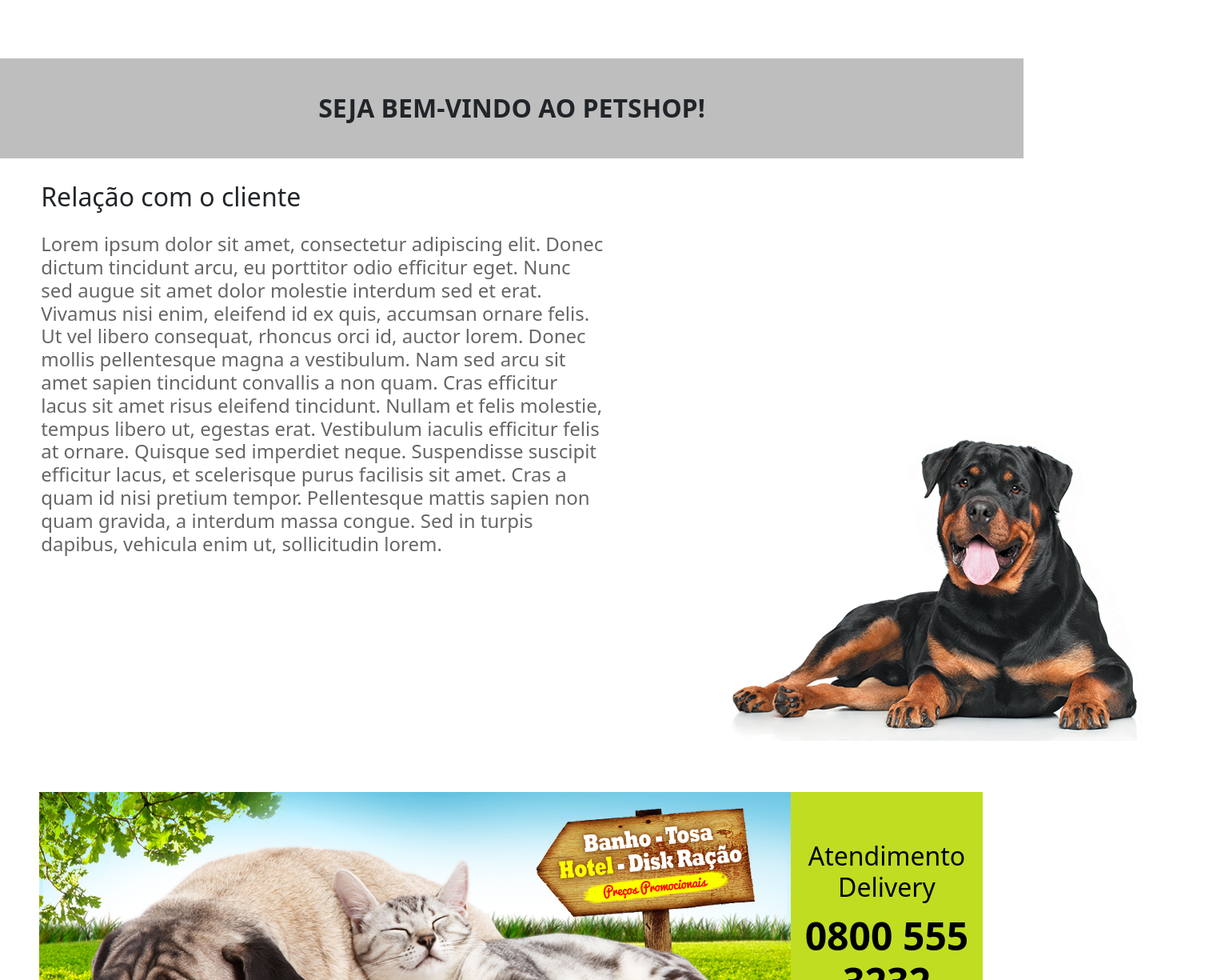
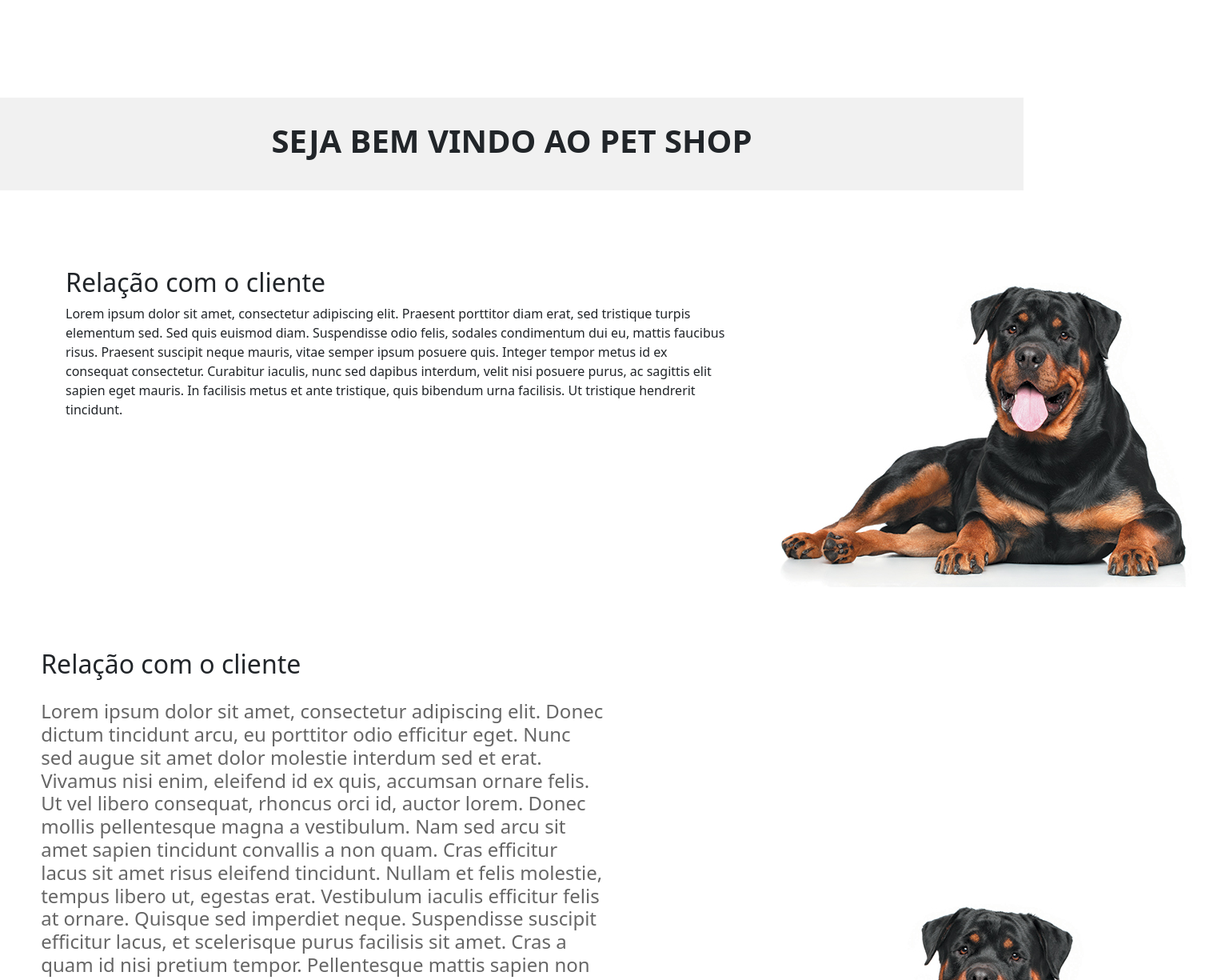
Before and after one commit to isabelatodescatt2/petshopAulaFORK, a React (Create React App) app: page / in a window 1280 px wide. Shown: the part 1140-2365 px from the top of the page at 80% size, 1537 px wide, since content can reach past the window. Built offline with nearby package versions, Linux system fonts and the light colour scheme.

Commit message:
mensagem sobre as alterações no submódulo

```diff
--- a/src/App.css
+++ b/src/App.css
@@ -1,8 +1,8 @@
-.logo img{
+.logo img {
 	height: 100px;
 }
 
-.menu{
+.menu {
 	font-weight: 500 !important;
 	text-transform: uppercase;
 	padding: 0 20px !important;
@@ -10,11 +10,11 @@
 	font-size: 18px !important;
 }
 
-.menu:first-child{
+.menu:first-child {
 	border-left: none !important;
 }
 
-.menu a{
+.menu a {
 	color: #666;
 	text-decoration: none;
 }
@@ -23,19 +23,19 @@
 	opacity: 0.7;
 }
 
-.carrosel .carousel-item{
+.carrosel .carousel-item {
 	height: 750px;
 	overflow: hidden;
 }
 
-.carrosel .carousel-item img{
+.carrosel .carousel-item img {
 	width: 100%;
 	height: 100%;
 	object-fit: cover;
 	object-position: center;
 }
 
-.servico img{
+.servico img {
 	width: 100%;
 	object-fit: cover;
 	display: block;
@@ -68,7 +68,7 @@
 	z-index: 0;
 }
 
-.txt_clientes{
+.txt_clientes {
 	position: relative;
 	z-index: 1;
 	color: #666;
@@ -96,6 +96,9 @@
 	padding-top: 5%;
 	font-weight: bolder;
 	color: black;
+	flex-direction: column;
+	align-items: center;
+	justify-content: center;
 }
 
 .delivery {
@@ -127,32 +130,32 @@
 	display: grid;
 }
 
-.mensagemForms{
+.mensagemForms {
 
 
 	height: 200px;
 }
 
 /* ================== Componente Contato ============== */
-.contato{
+.contato {
 	background-color: #333;
 }
 
-.form{
+.form {
 	margin: 10px 0;
 }
 
-.form input, .form textarea{
+.form input, .form textarea {
 	width: 100%;
 	padding: 5px;
 }
 
-.form textarea{
+.form textarea {
 	height: 300px;
 	resize: none;
 }
 
-.form input[type=submit]{
+.form input[type=submit] {
 	width: auto;
 	padding: 5px 20px;
 	background-color: #666;
@@ -160,26 +163,54 @@
 	float: right;
 }
 
-.info, .icones{
+.info, .icones {
 	color: #fff;
 }
 
-.contato h1{
+.contato h1 {
 	color: #fff;
 	font-size: 25px;
 	text-align: center;
 }
 
-.contato span{
+.contato span {
 	font-size: 20px;
 }
 
-iframe{
+iframe {
 	width: 100%;
 	height: 300px;
 }
 
-.rotulo{
+.rotulo {
 	background-color: #333;
 	color: #fff;
+	width: 800px;
+	padding: 5px 0px 5px 20px;
+	border-radius: 0 20px 20px 0;
+	text-transform: uppercase;
+	margin: 30px 0;
+	font-size: 20pt;
 }
+
+.bannerPromo {
+	width: 1005;
+	background-color: #f1f1f1;
+	padding: 30px 0;
+}
+
+.bannerPromo h1 {
+	text-align: center;
+	font-weight: bold;
+}
+
+button{
+	background-color: #333;
+	color: #ffffff;
+	border-radius: 5px !important;
+	padding: 5px 20px;
+}
+
+button:hover {
+	background-color: #000;
+}
--- /dev/null
+++ b/src/components/CallToAction.js
@@ -0,0 +1,11 @@
+import React from 'react'
+
+function CallToAction({ titulo }) {
+  return (
+    <div className='bannerPromo my-5'>
+      <h1>{ titulo }</h1>
+    </div>
+  )
+}
+
+export default CallToAction
--- /dev/null
+++ b/src/components/ContentImgLeft.js
@@ -0,0 +1,24 @@
+import React from 'react'
+import Container from 'react-bootstrap/Container';
+import Row from 'react-bootstrap/Row';
+import Col from 'react-bootstrap/Col';
+
+function ContentImgLeft({imagem, textoimagem, titulo, texto}) {
+  return (
+    <Container className='py-5'>
+        <Row>
+            <Col lg='6' md='6' sm='12'>
+                <img src={ imagem } alt={ textoimagem } className='img-fluid'/>
+            </Col>
+
+
+            <Col lg='6' md='6' sm='12'>
+                <h2>{ titulo }</h2>
+                <p>{ texto }</p>
+            </Col>
+        </Row>
+    </Container>
+  )
+}
+
+export default ContentImgLeft
--- /dev/null
+++ b/src/components/ContentImgRight.js
@@ -0,0 +1,23 @@
+import React from 'react'
+import Container from 'react-bootstrap/Container';
+import Row from 'react-bootstrap/Row';
+import Col from 'react-bootstrap/Col';
+
+function ContentImgRight({titulo, texto, imagem, textoImagem, mostrarBotao = false}) {
+    return (
+        <Container className='py-5'>
+          <Row>
+            <Col lg='9' md='9' sm='12'>
+                <h2>{ titulo }</h2>
+                <p>{ texto }</p>
+                { mostrarBotao && <button>Saiba mais</button>}
+            </Col>
+            <Col lg='3' md='6' sm='12'>
+                <img src={ imagem } alt={ textoImagem }/>
+            </Col>
+          </Row>
+        </Container>
+      );
+}
+
+export default ContentImgRight
--- a/src/components/Delivery.js
+++ b/src/components/Delivery.js
@@ -1,15 +1,25 @@
 import React from 'react'
-import Col from 'react-bootstrap/Col'
+import Container from 'react-bootstrap/Container';
+import Row from 'react-bootstrap/Row';
+import Col from 'react-bootstrap/Col';
+
 
 function Delivery(props) {
   return (
-    <Col className='delivery'>
-          <img className='img_Delivery' src={ props.imagemDelivery } alt={ props.altDelivery } />
-          <div className='atendimento_txt'>
-            <h3 className='titulo_delivery text-center'>{ props.tituloDelivery }</h3>
-            <h2 className='delivery_titulo text-center'>{ props.numeroDelivery }</h2>
-          </div>
-      </Col>
+    <Container className='delivery'>
+        <Row>
+          <Col lg='6' md='6' sm='12' className='pe-0'>
+            <img className='img_Delivery img-fluid' src={ props.imagemDelivery } alt={ props.altDelivery } />
+          </Col>
+          <Col lg='6' md='6' sm='12' className='ps-0'>
+            <div className='atendimento_txt d-flex'>
+              <h3 className='titulo_delivery text-center'>{ props.tituloDelivery }</h3>
+              <h2 className='delivery_titulo text-center'>{ props.numeroDelivery }</h2>
+            </div>
+          </Col>
+        </Row>
+
+      </Container>
   )
 }
 
--- a/src/components/Rotulo.js
+++ b/src/components/Rotulo.js
@@ -7,7 +7,7 @@ function Rotulo({rotulo}) {
   return (
     <Container fluid>
       <Row>
-        <Col>
+        <Col className='px-0'>
             <h1 className='rotulo'>{ rotulo }</h1>
         </Col>
       </Row>
--- a/src/pages/Adestramento.js
+++ b/src/pages/Adestramento.js
@@ -3,7 +3,7 @@ import React from "react";
 const Adestramento = () => {
 	return (
 		<div>
-			<h1>Adestramento</h1>
+
 		</div>
 	);
 };
--- a/src/pages/BanhoTosa.js
+++ b/src/pages/BanhoTosa.js
@@ -1,10 +1,21 @@
 import React from "react";
 import Rotulo from "../components/Rotulo";
+import ContentImgLeft from "../components/ContentImgLeft.js"
+import banhoTosa from "../imagens/banhoTosa.jpg"
+import CallToAction from "../components/CallToAction.js";
+import ContentImgRight from "../components/ContentImgRight.js";
+import vacina from "../imagens/imagens-banho-e-tosa/vacina-cachorro.jpg"
 
 const BanhoTosa = () => {
 	return (
 		<div>
 			<Rotulo rotulo='Banho e Tosa' />
+
+			<ContentImgLeft imagem={ banhoTosa } textoimagem='Foto de banho e tosa' titulo='Cuidados com seu pet' texto='Lorem ipsum dolor sit amet, consectetur adipiscing elit. Praesent porttitor diam erat, sed tristique turpis elementum sed. Sed quis euismod diam. Suspendisse odio felis, sodales condimentum dui eu, mattis faucibus risus. Praesent suscipit neque mauris, vitae semper ipsum posuere quis. Integer tempor metus id ex consequat consectetur. Curabitur iaculis, nunc sed dapibus interdum, velit nisi posuere purus, ac sagittis elit sapien eget mauris. In facilisis metus et ante tristique, quis bibendum urna facilisis. Ut tristique hendrerit tincidunt.'/>
+
+			<CallToAction titulo='PET CARE' />
+
+			<ContentImgRight titulo='Atenção especial ao seu pet' texto='Lorem ipsum dolor sit amet, consectetur adipiscing elit. Praesent ex justo, dictum nec ante nec, commodo mollis nibh. Sed nec nisl varius lorem dictum ornare. Donec fringilla sagittis ipsum quis finibus. Quisque laoreet congue vehicula. Sed et tempus dolor. Ut eget fermentum tellus. Orci varius natoque penatibus et magnis dis parturient montes, nascetur ridiculus mus. Fusce lacinia nulla a velit posuere, non pretium velit commodo. Aliquam aliquet ipsum et ligula condimentum pharetra. Vestibulum ante ipsum primis in faucibus orci luctus et ultrices posuere cubilia curae; Proin placerat malesuada purus, sed maximus ante ultricies eu.' imagem={ vacina } textoImagem='Cachorro sendo vacinado' mostrarBotao={ true }/>
 		</div>
 	);
 };
--- a/src/pages/Home.js
+++ b/src/pages/Home.js
@@ -1,4 +1,5 @@
 import React from "react";
+import Row from 'react-bootstrap/Row';
 import Banner from "../components/Banner";
 import banner from "../imagens/banner.jpg";
 import Servico from "../components/Servico";
@@ -6,10 +7,11 @@ import banhoTosa from "../imagens/banhoTosa.jpg";
 import vacinaCachorro from "../imagens/vacina-cachorro.jpg";
 import adestramento from "../imagens/adestramento.jpg";
 import hotelResort from "../imagens/hotel-para-cachorros.jpg";
-import TituloSecao from "../components/TituloSecao";
 import Cliente from "../components/Cliente";
 import Cachorro from "../imagens/rottweiller.jpg"
 import Delivery from "../components/Delivery";
+import CallToAction from "../components/CallToAction";
+import ContentImgRight from "../components/ContentImgRight";
 
 const Home = () => {
 	return (
@@ -23,7 +25,10 @@ const Home = () => {
 			<Servico imagemServico={ hotelResort } tituloImagem="Hotel e resorts para pets" tituloServico="Hotel Resort" />
 			</section>
 
-			<TituloSecao />
+			<CallToAction titulo='SEJA BEM VINDO AO PET SHOP'/>
+
+			<ContentImgRight titulo='Relação com o cliente' texto='Lorem ipsum dolor sit amet, consectetur adipiscing elit. Praesent porttitor diam erat, sed tristique turpis elementum sed. Sed quis euismod diam. Suspendisse odio felis, sodales condimentum dui eu, mattis faucibus risus. Praesent suscipit neque mauris, vitae semper ipsum posuere quis. Integer tempor metus id ex consequat consectetur. Curabitur iaculis, nunc sed dapibus interdum, velit nisi posuere purus, ac sagittis elit sapien eget mauris. In facilisis metus et ante tristique, quis bibendum urna facilisis. Ut tristique hendrerit tincidunt.' imagem={ Cachorro } alt='Foto do Rottweiller'/>
+
 
 			<section className='section d-flex'>
 			<Cliente tituloCliente="Relação com o cliente" textCliente="Lorem ipsum dolor sit amet, consectetur adipiscing elit. Donec dictum tincidunt arcu, eu porttitor odio efficitur eget. Nunc sed augue sit amet dolor molestie interdum sed et erat. Vivamus nisi enim, eleifend id ex quis, accumsan ornare felis. Ut vel libero consequat, rhoncus orci id, auctor lorem. Donec mollis pellentesque magna a vestibulum. Nam sed arcu sit amet sapien tincidunt convallis a non quam. Cras efficitur lacus sit amet risus eleifend tincidunt. Nullam et felis molestie, tempus libero ut, egestas erat. Vestibulum iaculis efficitur felis at ornare. Quisque sed imperdiet neque. Suspendisse suscipit efficitur lacus, et scelerisque purus facilisis sit amet. Cras a quam id nisi pretium tempor. Pellentesque mattis sapien non quam gravida, a interdum massa congue. Sed in turpis dapibus, vehicula enim ut, sollicitudin lorem." Cliente imagemCliente={ Cachorro } />
```
Also changed, not shown: imagens/banhoTosa.jpg (renamed from src/imagens/banhoTosa.jpg).
